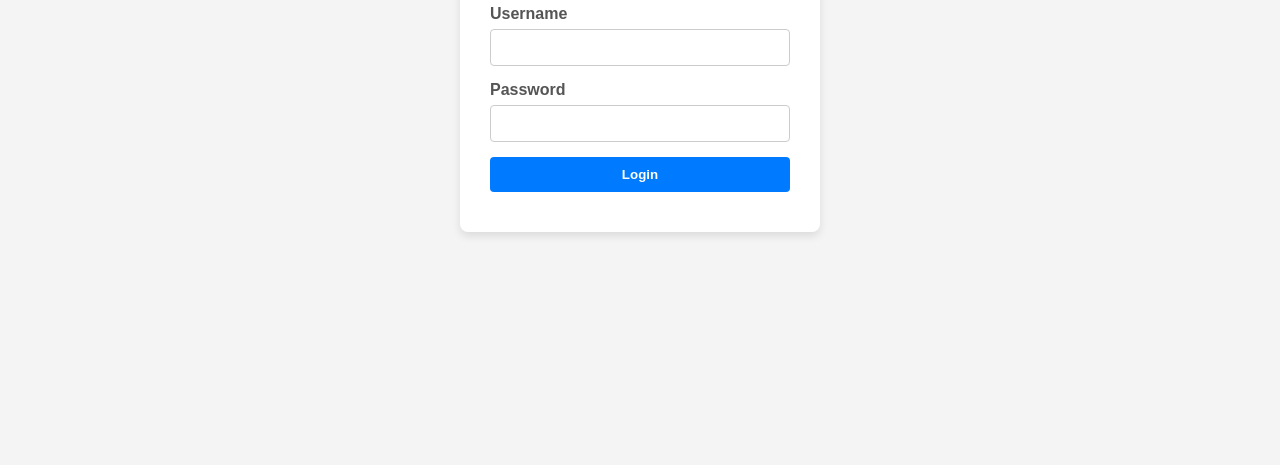
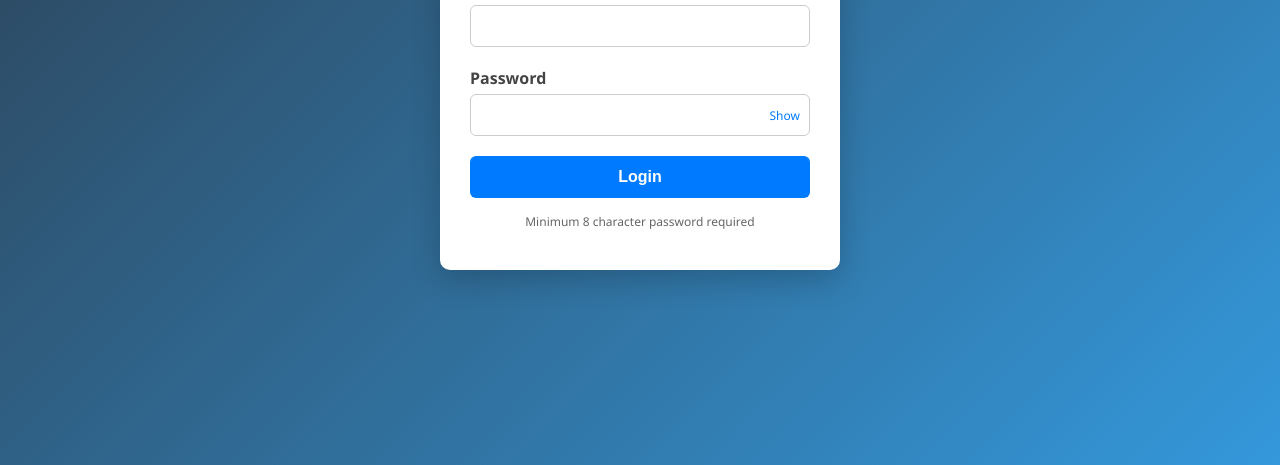
Before and after one commit to Sivanand260/first-html-try, a plain HTML site: page index.html in a window 1280 px wide. Shown: the part 335-800 px from the top of the page. Drawn offline with Linux system fonts and the light colour scheme.

Commit message:
Update index.html

```diff
--- a/index.html
+++ b/index.html
@@ -1,80 +1,145 @@
 <!DOCTYPE html>
 <html lang="en">
 <head>
-  <meta charset="UTF-8">
+  <meta charset="UTF-8" />
   <title>Login</title>
+  <meta name="viewport" content="width=device-width, initial-scale=1" />
   <style>
+    /* Your styling here (same as before) */
+    * { box-sizing: border-box; }
     body {
-      font-family: Arial, sans-serif;
-      background-color: #f4f4f4;
+      margin: 0;
+      padding: 0;
+      font-family: 'Segoe UI', Tahoma, Geneva, Verdana, sans-serif;
+      background: linear-gradient(135deg, #2c3e50, #3498db);
+      height: 100vh;
       display: flex;
       justify-content: center;
       align-items: center;
-      height: 100vh;
-      margin: 0;
     }
-
-    .login-container {
-      background-color: #ffffff;
+    .login-box {
+      background: white;
       padding: 40px 30px;
-      border-radius: 8px;
-      box-shadow: 0 4px 8px rgba(0, 0, 0, 0.1);
-      width: 300px;
+      border-radius: 10px;
+      box-shadow: 0 10px 30px rgba(0, 0, 0, 0.2);
+      width: 100%;
+      max-width: 400px;
     }
-
-    .login-container h2 {
+    .login-box h2 {
       text-align: center;
+      color: #333;
+      margin-bottom: 25px;
+    }
+    .form-group {
       margin-bottom: 20px;
-      color: #333;
     }
-
-    .login-container label {
+    label {
+      font-weight: bold;
+      color: #444;
+      margin-bottom: 5px;
       display: block;
-      margin-bottom: 6px;
+    }
+    input[type="text"],
+    input[type="password"] {
+      width: 100%;
+      padding: 12px;
+      border: 1px solid #ccc;
+      border-radius: 6px;
+      font-size: 14px;
+    }
+    .password-wrapper {
+      position: relative;
+    }
+    .toggle-password {
+      position: absolute;
+      right: 10px;
+      top: 50%;
+      transform: translateY(-50%);
+      font-size: 12px;
+      color: #007bff;
+      cursor: pointer;
+      user-select: none;
+    }
+    input[type="submit"] {
+      width: 100%;
+      padding: 12px;
+      background-color: #007bff;
+      color: white;
+      border: none;
+      border-radius: 6px;
+      font-size: 16px;
       font-weight: bold;
-      color: #555;
+      cursor: pointer;
+      transition: background 0.3s ease;
     }
-
-    .login-container input[type="text"],
-    .login-container input[type="password"] {
-      width: 100%;
-      padding: 10px;
-      margin-bottom: 15px;
-      border: 1px solid #ccc;
-      border-radius: 4px;
-      box-sizing: border-box;
+    input[type="submit"]:hover {
+      background-color: #0056b3;
     }
-
-    .login-container input[type="submit"] {
-      width: 100%;
-      padding: 10px;
-      background-color: #007bff;
-      color: #fff;
-      border: none;
-      border-radius: 4px;
-      cursor: pointer;
-      font-weight: bold;
+    .note {
+      margin-top: 15px;
+      font-size: 12px;
+      text-align: center;
+      color: #666;
     }
-
-    .login-container input[type="submit"]:hover {
-      background-color: #0056b3;
+    .g-recaptcha {
+      margin-bottom: 20px;
+      transform-origin: 0 0;
+    }
+    @media (max-width: 480px) {
+      .login-box {
+        padding: 30px 20px;
+      }
     }
   </style>
 </head>
 <body>
 
-  <div class="login-container">
+  <div class="login-box">
     <h2>Login</h2>
     <form>
-      <label for="username">Username</label>
-      <input type="text" id="username" name="username" required>
+      <div class="form-group">
+        <label for="username">Username or Email</label>
+        <input type="text" id="username" name="username" required autocomplete="off" />
+      </div>
 
-      <label for="password">Password</label>
-      <input type="password" id="password" name="password" required>
+      <div class="form-group">
+        <label for="password">Password</label>
+        <div class="password-wrapper">
+          <input
+            type="password"
+            id="password"
+            name="password"
+            required
+            pattern=".{8,}"
+            title="At least 8 characters"
+          />
+          <span class="toggle-password" onclick="togglePassword()">Show</span>
+        </div>
+      </div>
 
-      <input type="submit" value="Login">
+      <!-- reCAPTCHA checkbox -->
+      <div class="g-recaptcha" data-sitekey="6LdWN6wrAAAAAI8av48n1z2V-f2J_GLEVbf2ZHTP"></div>
+
+      <input type="submit" value="Login" />
+
+      <div class="note">Minimum 8 character password required</div>
     </form>
   </div>
 
+
+
+  <script>
+    function togglePassword() {
+      const passwordInput = document.getElementById("password");
+      const toggleText = document.querySelector(".toggle-password");
+      if (passwordInput.type === "password") {
+        passwordInput.type = "text";
+        toggleText.textContent = "Hide";
+      } else {
+        passwordInput.type = "password";
+        toggleText.textContent = "Show";
+      }
+    }
+  </script><script src="https://www.google.com/recaptcha/api.js" async defer></script>
 </body>
 </html>
```
